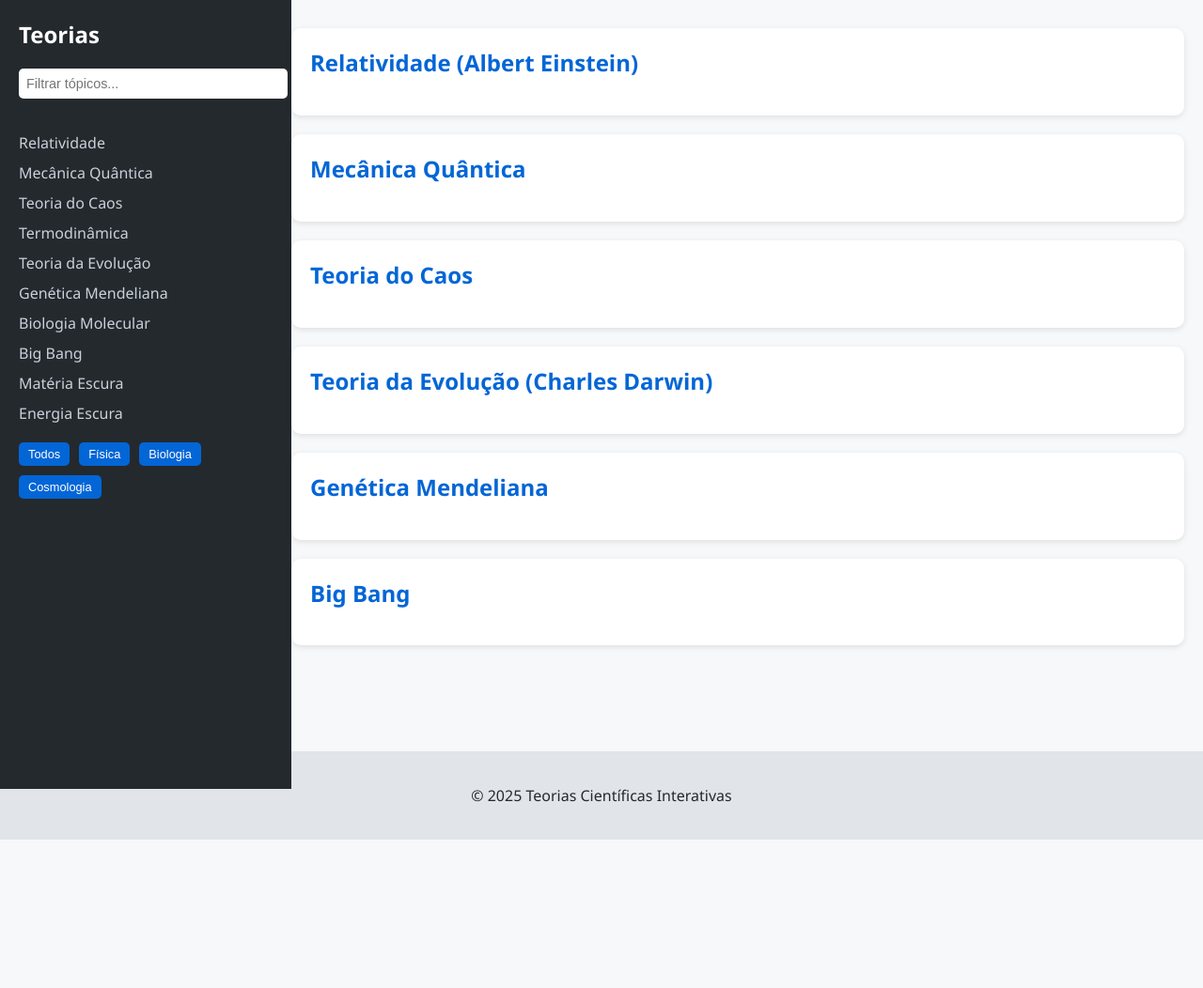
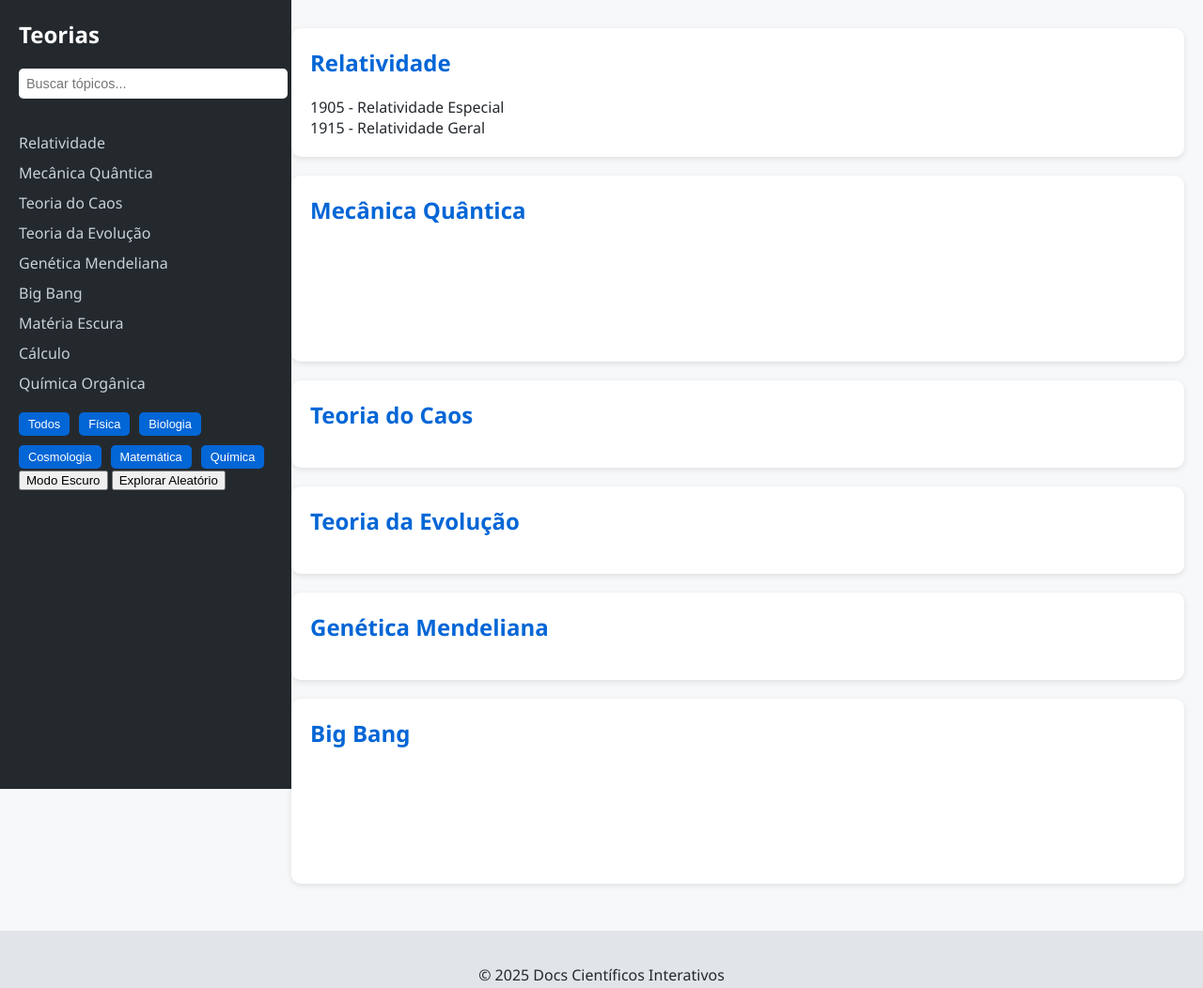
Before and after one commit to ovulgo22/projeto-avan-ado.github.io, a plain HTML site: page docs/index.html in a window 1280 px wide. Shown: the whole page at 94% size. Before the commit the page ends 894 px from the top, so only its background shows below. Drawn offline with Linux system fonts and the light colour scheme.

Commit message:
Update index.html

```diff
--- a/docs/index.html
+++ b/docs/index.html
@@ -3,53 +3,53 @@
 <head>
   <meta charset="UTF-8">
   <meta name="viewport" content="width=device-width, initial-scale=1.0">
-  <title>Teorias Científicas Interativas - Docs Avançado</title>
+  <title>Docs Científicos Interativos</title>
   <link rel="stylesheet" href="style.css">
 </head>
 <body>
-  <div class="container">
-    <!-- Sidebar fixa -->
+  <!-- Sidebar -->
   <aside class="sidebar">
     <h2>Teorias</h2>
-      <input type="text" id="search" placeholder="Filtrar tópicos..." />
+    <input type="text" id="search" placeholder="Buscar tópicos..." />
     <ul id="topic-list">
-        <!-- Física -->
       <li data-category="fisica"><a href="#relatividade">Relatividade</a></li>
       <li data-category="fisica"><a href="#quantica">Mecânica Quântica</a></li>
       <li data-category="fisica"><a href="#caos">Teoria do Caos</a></li>
-        <li data-category="fisica"><a href="#termodinamica">Termodinâmica</a></li>
-        <!-- Biologia -->
       <li data-category="biologia"><a href="#evolucao">Teoria da Evolução</a></li>
       <li data-category="biologia"><a href="#genetica">Genética Mendeliana</a></li>
-        <li data-category="biologia"><a href="#biologia-molecular">Biologia Molecular</a></li>
-        <!-- Cosmologia -->
       <li data-category="cosmologia"><a href="#bigbang">Big Bang</a></li>
       <li data-category="cosmologia"><a href="#materia-escura">Matéria Escura</a></li>
-        <li data-category="cosmologia"><a href="#energia-escura">Energia Escura</a></li>
+      <li data-category="matematica"><a href="#calculo">Cálculo</a></li>
+      <li data-category="quimica"><a href="#quimica-organica">Química Orgânica</a></li>
     </ul>
     <div class="filters">
       <button data-filter="all">Todos</button>
       <button data-filter="fisica">Física</button>
       <button data-filter="biologia">Biologia</button>
       <button data-filter="cosmologia">Cosmologia</button>
+      <button data-filter="matematica">Matemática</button>
+      <button data-filter="quimica">Química</button>
     </div>
+    <button id="dark-mode-toggle">Modo Escuro</button>
+    <button id="random-topic">Explorar Aleatório</button>
   </aside>
 
-    <!-- Conteúdo principal -->
+  <!-- Conteúdo -->
   <main class="content">
 
     <!-- Relatividade -->
     <section id="relatividade" class="topic" data-category="fisica">
-        <h2>Relatividade (Albert Einstein)</h2>
+      <h2>Relatividade</h2>
       <div class="accordion-content">
-          <p><strong>Princípios:</strong> A teoria da relatividade geral e especial mostra que espaço e tempo são relativos, e que a velocidade da luz é constante para todos os observadores.</p>
-          <p><strong>Impacto Histórico:</strong> Transformou a física clássica, explicando fenômenos como a precessão do periélio de Mercúrio e a deflexão da luz em torno do Sol.</p>
-          <p><strong>Aplicações Modernas:</strong> GPS, engenharia aeroespacial, modelos cosmológicos.</p>
-          <p><strong>Curiosidades:</strong> Einstein publicou a teoria especial da relatividade em 1905, revolucionando a física moderna.</p>
-          <p><strong>Fontes:</strong>
-            <a href="https://www.britannica.com/science/relativity" target="_blank">Encyclopaedia Britannica</a>,
-            *Relativity: The Special and General Theory*, Albert Einstein.
-          </p>
+        <p><strong>Princípios:</strong> Espaço e tempo são relativos; velocidade da luz constante.</p>
+        <p><strong>Impacto:</strong> Revolucionou física clássica.</p>
+        <p><strong>Aplicações:</strong> GPS, engenharia aeroespacial, cosmologia.</p>
+        <p><strong>Curiosidades:</strong> Publicada em 1905 por Albert Einstein.</p>
+        <p><strong>Fontes:</strong> <a href="https://www.britannica.com/science/relativity" target="_blank">Britannica</a></p>
+      </div>
+      <div class="timeline">
+        <div class="event" style="left:0%">1905 - Relatividade Especial</div>
+        <div class="event" style="left:50%">1915 - Relatividade Geral</div>
       </div>
     </section>
 
@@ -57,44 +57,26 @@
     <section id="quantica" class="topic" data-category="fisica">
       <h2>Mecânica Quântica</h2>
       <div class="accordion-content">
-          <p><strong>Princípios:</strong> O comportamento de partículas subatômicas é probabilístico; dualidade onda-partícula.</p>
-          <p><strong>Impacto Histórico:</strong> Fundamentou a física moderna, explicando fenômenos como tunelamento quântico e superposição.</p>
-          <p><strong>Aplicações Modernas:</strong> Computação quântica, semicondutores, criptografia quântica.</p>
-          <p><strong>Curiosidades:</strong> Experimentos mostram que partículas podem se comportar de forma diferente quando observadas.</p>
-          <p><strong>Fontes:</strong>
-            <a href="https://www.nature.com/subjects/quantum-physics" target="_blank">Nature - Quantum Physics</a>,
-            *Principles of Quantum Mechanics*, P.A.M. Dirac.
-          </p>
+        <p>Comportamento probabilístico de partículas, dualidade onda-partícula.</p>
+        <p>Fundamento da física moderna e química.</p>
       </div>
+      <canvas class="quantum-canvas" width="400" height="100"></canvas>
     </section>
 
     <!-- Teoria do Caos -->
     <section id="caos" class="topic" data-category="fisica">
       <h2>Teoria do Caos</h2>
       <div class="accordion-content">
-          <p><strong>Princípios:</strong> Pequenas alterações em sistemas dinâmicos podem gerar efeitos desproporcionais; sistemas não-lineares são sensíveis às condições iniciais.</p>
-          <p><strong>Impacto Histórico:</strong> Mudou a compreensão de fenômenos complexos como clima, economia e sistemas biológicos.</p>
-          <p><strong>Aplicações Modernas:</strong> Meteorologia, economia, análise de sistemas complexos.</p>
-          <p><strong>Curiosidades:</strong> “Efeito borboleta” é uma metáfora famosa para o caos.</p>
-          <p><strong>Fontes:</strong>
-            <a href="https://www.sciencedirect.com/topics/mathematics/chaos-theory" target="_blank">ScienceDirect - Chaos Theory</a>,
-            *Chaos: Making a New Science*, James Gleick.
-          </p>
+        <p>Pequenas alterações em sistemas complexos geram efeitos enormes.</p>
+        <p>Aplicações em meteorologia, economia e ecossistemas.</p>
       </div>
     </section>
 
     <!-- Teoria da Evolução -->
     <section id="evolucao" class="topic" data-category="biologia">
-        <h2>Teoria da Evolução (Charles Darwin)</h2>
+      <h2>Teoria da Evolução</h2>
       <div class="accordion-content">
-          <p><strong>Princípios:</strong> Seleção natural, adaptação e sobrevivência do mais apto.</p>
-          <p><strong>Impacto Histórico:</strong> Revolucionou a biologia moderna, explicando a diversidade de espécies.</p>
-          <p><strong>Aplicações Modernas:</strong> Medicina evolutiva, genética, conservação ambiental.</p>
-          <p><strong>Curiosidades:</strong> Darwin estudou espécies das Ilhas Galápagos para desenvolver sua teoria.</p>
-          <p><strong>Fontes:</strong>
-            <a href="https://www.britannica.com/science/evolution-scientific-theory" target="_blank">Encyclopaedia Britannica - Evolution</a>,
-            *On the Origin of Species*, Charles Darwin.
-          </p>
+        <p>Seleção natural e adaptação de espécies ao longo do tempo.</p>
       </div>
     </section>
 
@@ -102,14 +84,7 @@
     <section id="genetica" class="topic" data-category="biologia">
       <h2>Genética Mendeliana</h2>
       <div class="accordion-content">
-          <p><strong>Princípios:</strong> Herança genética segue leis de dominância, segregação e combinação independente.</p>
-          <p><strong>Impacto Histórico:</strong> Fundamento da genética moderna; explica como características são transmitidas.</p>
-          <p><strong>Aplicações Modernas:</strong> Biotecnologia, medicina genética, melhoramento de plantas.</p>
-          <p><strong>Curiosidades:</strong> Mendel usou cruzamentos de ervilhas para formular suas leis.</p>
-          <p><strong>Fontes:</strong>
-            <a href="https://www.nature.com/subjects/genetics" target="_blank">Nature - Genetics</a>,
-            *Experiments in Plant Hybridization*, Gregor Mendel.
-          </p>
+        <p>Leis da herança: dominância, segregação e combinação independente.</p>
       </div>
     </section>
 
@@ -117,22 +92,17 @@
     <section id="bigbang" class="topic" data-category="cosmologia">
       <h2>Big Bang</h2>
       <div class="accordion-content">
-          <p><strong>Princípios:</strong> O universo surgiu de uma explosão primordial e está em expansão contínua.</p>
-          <p><strong>Impacto Histórico:</strong> Mudou a cosmologia moderna, explicando a origem e evolução do universo.</p>
-          <p><strong>Aplicações Modernas:</strong> Astronomia, física de partículas, modelos cosmológicos.</p>
-          <p><strong>Curiosidades:</strong> A radiação cósmica de fundo é evidência direta do Big Bang.</p>
-          <p><strong>Fontes:</strong>
-            <a href="https://www.britannica.com/science/Big-Bang-theory" target="_blank">Encyclopaedia Britannica - Big Bang</a>,
-            *The First Three Minutes*, Steven Weinberg.
-          </p>
+        <p>Origem do universo e sua expansão contínua.</p>
       </div>
+      <canvas class="universe-canvas" width="400" height="100"></canvas>
     </section>
 
+    <!-- Outros tópicos podem ser adicionados aqui seguindo o mesmo padrão -->
+
   </main>
-  </div>
 
   <footer>
-    <p>© 2025 Teorias Científicas Interativas</p>
+    <p>© 2025 Docs Científicos Interativos</p>
   </footer>
 
   <script src="script.js"></script>
```
Lines whose indentation alone changed are shown as unchanged.
